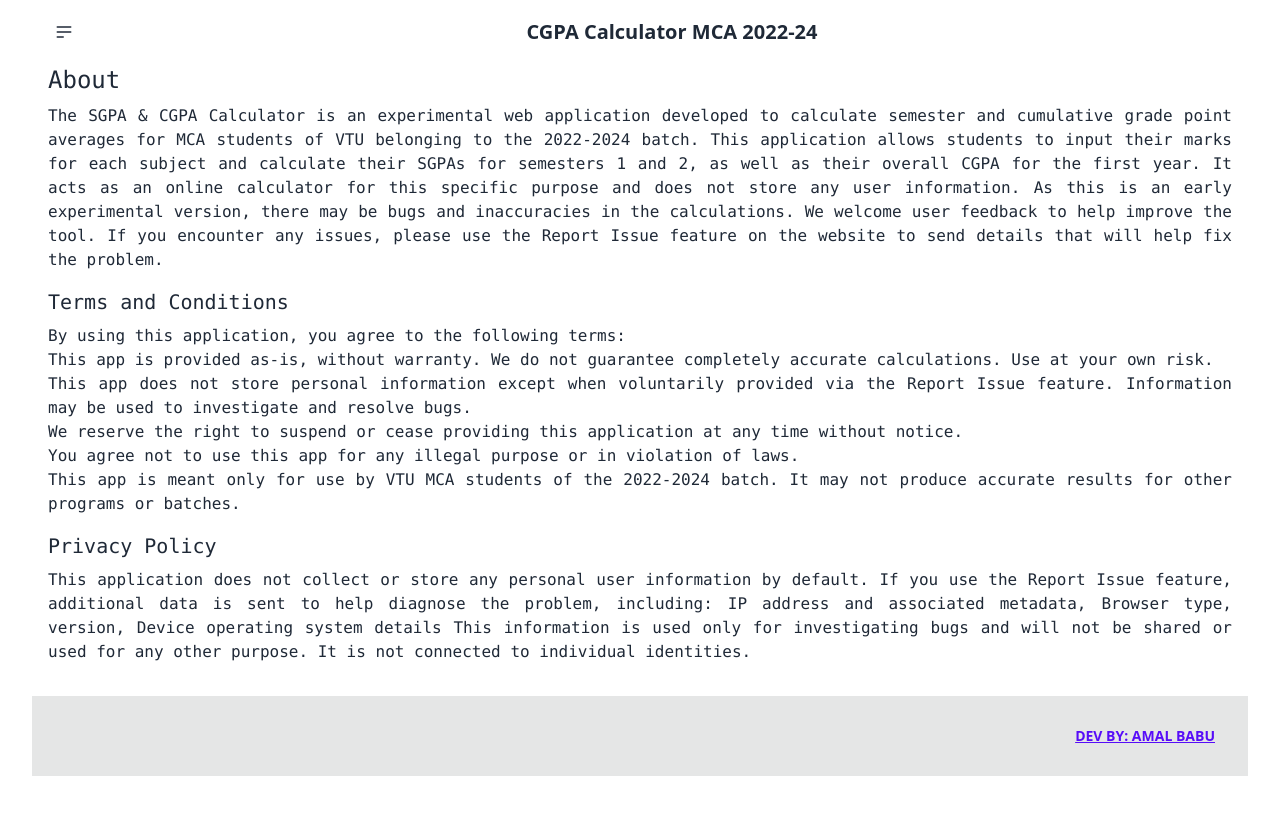
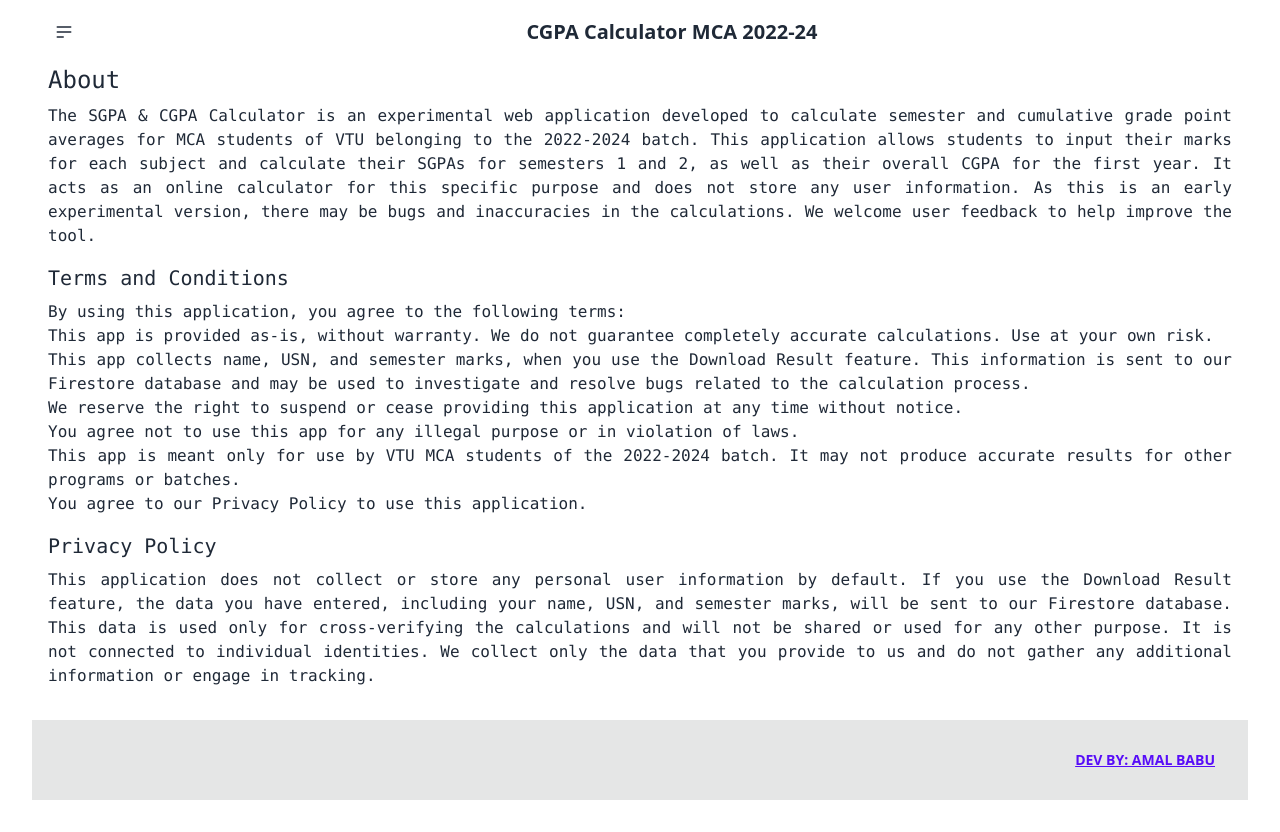
Before and after one commit to amal-babu-git/cgpa-mca-vtu-2022-24, a React (Vite) app: page /privacy-policy in a window 1280 px wide. Before the commit the page ends 808 px from the top, so only its background shows below. Built offline with nearby package versions, Linux system fonts and the light colour scheme; no server answers.

Commit message:
fs added, PP updated

```diff
--- a/src/components/CGPA/ReportPDF.jsx
+++ b/src/components/CGPA/ReportPDF.jsx
@@ -1,6 +1,8 @@
 import { useEffect, useState } from "react";
 import { useForm } from "react-hook-form";
 import generatePDF, { Resolution, Margin, usePDF } from "react-to-pdf";
+import { collection, addDoc } from "firebase/firestore";
+import { db } from "../../../firebase";
 
 const ReportPDF = () => {
 	const [semOneMarks, setSemOneMarks] = useState("");
@@ -14,7 +16,7 @@
 	const [studentDetails, setStudentDetails] = useState({});
 	const { register, handleSubmit } = useForm();
 
-	const { toPDF, targetRef } = usePDF({ filename: "page.pdf" });
+	const { targetRef } = usePDF({ filename: "page.pdf" });
 
 	useEffect(() => {
 		setSemOneMarks(JSON.parse(localStorage.getItem("semOneMarks")));
@@ -27,7 +29,6 @@
 		setSemThreeSGPA(JSON.parse(localStorage.getItem("sem3")));
 		setCGPA(JSON.parse(localStorage.getItem("cgpa")));
 	}, []);
-
 
 	const options = {
 		// default is `save`
@@ -45,18 +46,33 @@
 			// default is 'portrait'
 			orientation: "portrait",
 		},
-
 	};
 
-	const onClickDownload = (data) => {
+	const onClickDownload = async (data) => {
 		setStudentDetails(data);
 		setTimeout(() => {
-			generatePDF(targetRef, options)
+			// generate pdf
+			generatePDF(targetRef, options);
 		}, 1000);
 
+		// send info to fireStore for bug fixing and improve performance of app.
+		try {
+			await addDoc(collection(db, "sem3"), {
+				usn: data.usn ?? "",
+				name: data.name ?? "",
+				sem1: semOneMarks ?? "",
+				sem2: semTwoMarks ?? "",
+				sem3: semThreeMarks ?? "",
+				sgpa1: semOneSGPA ?? 0,
+				sgpa2: semTwoSGPA ?? 0,
+				sgpa3: semThreeSGPA ?? 0,
+				cgpa: CGPA ?? 0,
+			});
+
+		} catch (error) {
+			console.log("Error...", error);
+		}
 	};
-
-
 
 	return (
 		<div className="p-2 mt-10">
@@ -93,9 +109,7 @@
 					/>
 				</form>
 			</div>
-			<div
-				ref={targetRef}
-			>
+			<div ref={targetRef}>
 				<div className="m-1">
 					<div className="overflow-x-auto">
 						<div className="form-control">
@@ -104,7 +118,6 @@
 								<p
 									type="text"
 									className="p-1 text-amber-900"
-
 								>
 									{studentDetails?.name}
 								</p>
--- a/src/components/privacy/PrivacyP.jsx
+++ b/src/components/privacy/PrivacyP.jsx
@@ -4,7 +4,6 @@
 			<div className="container mx-auto p-4">
 				{/* About */}
 				<h1 className="text-2xl font-medium">About</h1>
-
 				<p className="mt-2 text-gray-800">
 					The SGPA & CGPA Calculator is an experimental web application
 					developed to calculate semester and cumulative grade point averages
@@ -15,26 +14,23 @@
 					specific purpose and does not store any user information. As this is
 					an early experimental version, there may be bugs and inaccuracies in
 					the calculations. We welcome user feedback to help improve the tool.
-					If you encounter any issues, please use the Report Issue feature on
-					the website to send details that will help fix the problem.
 				</p>
 
 				{/* Terms */}
 				<h2 className="mt-4 text-xl font-medium">Terms and Conditions</h2>
-
 				<p className="mt-2 text-gray-800">
 					By using this application, you agree to the following terms:
 				</p>
-
 				<ul>
 					<li>
 						This app is provided as-is, without warranty. We do not guarantee
 						completely accurate calculations. Use at your own risk.
 					</li>
 					<li>
-						This app does not store personal information except when voluntarily
-						provided via the Report Issue feature. Information may be used to
-						investigate and resolve bugs.
+						This app collects name, USN, and semester marks, when you use the
+						Download Result feature. This information is sent to our Firestore
+						database and may be used to investigate and resolve bugs related to
+						the calculation process.
 					</li>
 					<li>
 						We reserve the right to suspend or cease providing this application
@@ -49,19 +45,20 @@
 						batch. It may not produce accurate results for other programs or
 						batches.
 					</li>
+					<li>You agree to our Privacy Policy to use this application.</li>
 				</ul>
 
 				{/* Privacy */}
 				<h2 className="mt-4 text-xl font-medium">Privacy Policy</h2>
-
 				<p className="mt-2 text-gray-800">
 					This application does not collect or store any personal user
-					information by default. If you use the Report Issue feature,
-					additional data is sent to help diagnose the problem, including: IP
-					address and associated metadata, Browser type, version, Device
-					operating system details This information is used only for
-					investigating bugs and will not be shared or used for any other
-					purpose. It is not connected to individual identities.
+					information by default. If you use the Download Result feature, the
+					data you have entered, including your name, USN, and semester marks,
+					will be sent to our Firestore database. This data is used only for
+					cross-verifying the calculations and will not be shared or used for
+					any other purpose. It is not connected to individual identities. We
+					collect only the data that you provide to us and do not gather any
+					additional information or engage in tracking.
 				</p>
 			</div>
 		</div>
```
